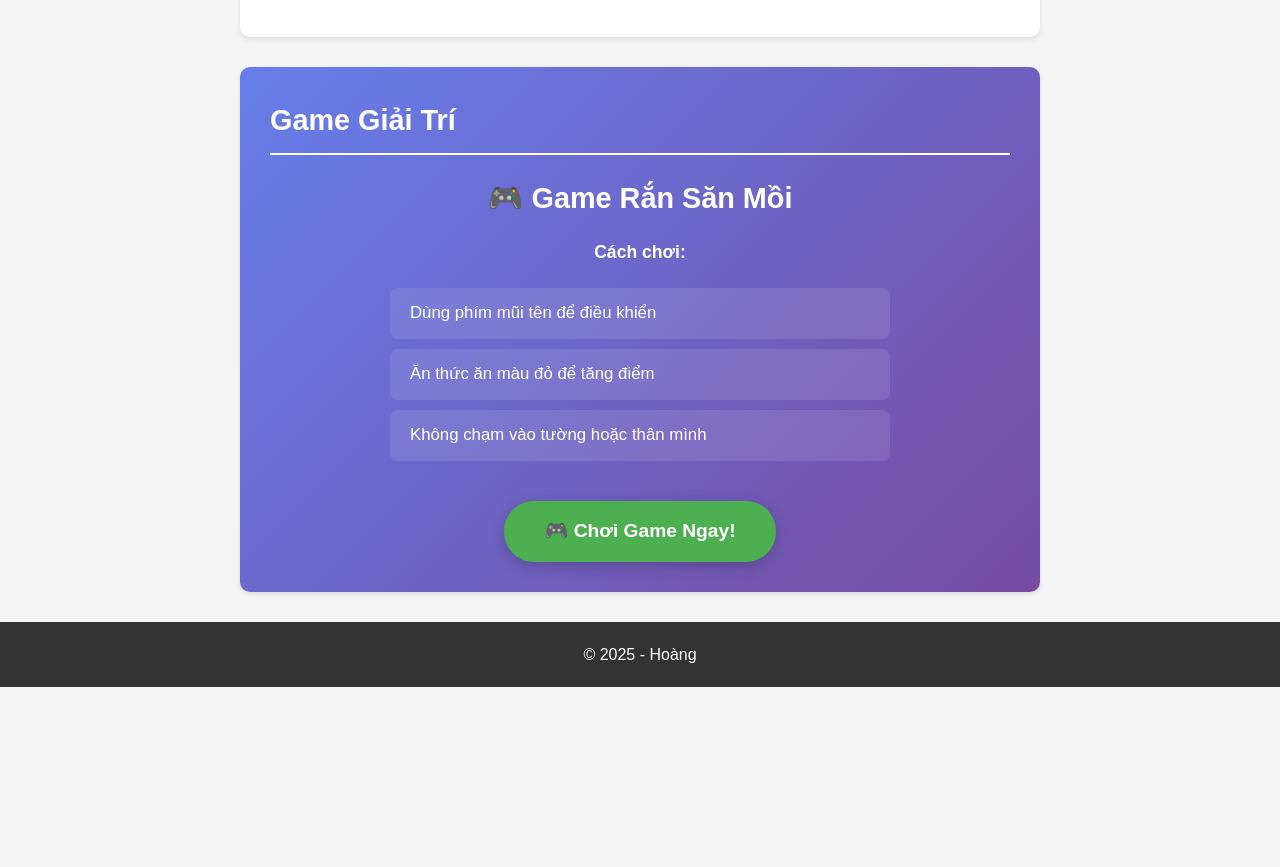
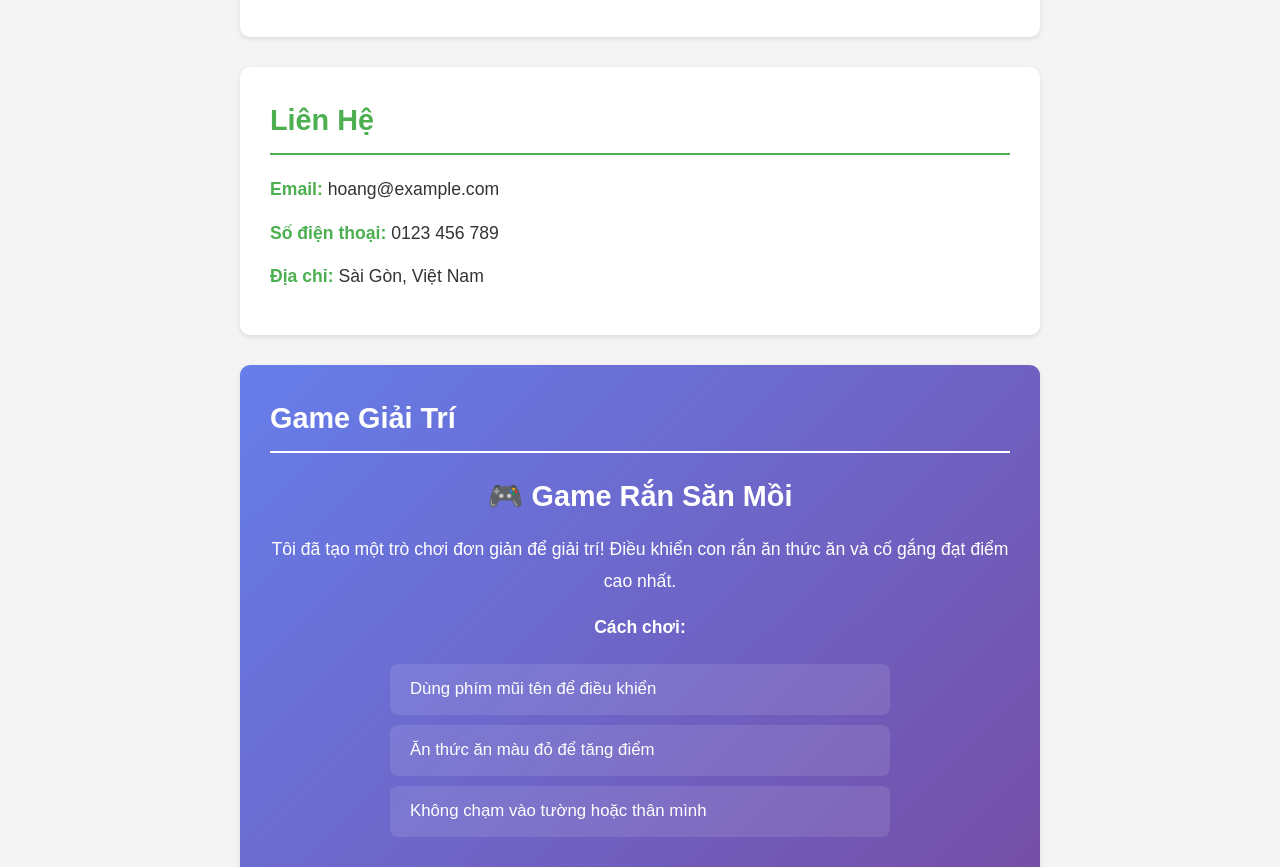
Before and after one commit to MrAnh001/webhoang, a plain HTML site: page index.html in a window 1280 px wide. Shown: the part 1153-2020 px from the top of the page. Before the commit the page ends 1840 px from the top, so only its background shows below. Drawn offline with Linux system fonts and the light colour scheme.

Commit message:
Update index.html

```diff
--- a/index.html
+++ b/index.html
@@ -7,16 +7,13 @@
     <link rel="stylesheet" href="style.css">
 </head>
 <body>
-    <!-- Phần header -->
     <header>
         <h1>Xin chào! Tôi là Nguyễn Minh Hoàng</h1>
         <p>Là Sinh Viên Trường Khoa Học Tự Nhiên | Lớp CTT5</p>
     </header>
 
-    <!-- Phần giới thiệu -->
     <section class="gioi-thieu">
         <h2>Về Tôi</h2>
-        <!-- Thay 'avatar.jpg' bằng tên file ảnh của bạn, hoặc dán link ảnh trực tiếp từ ImgBB -->
         <img src="https://i.postimg.cc/13pCM4th/image.png" alt="Ảnh của tôi">
         <p>
             Tôi Là Sinh Viên Trường Khoa Học Tự Nhiên | Lớp CTT5.
@@ -27,7 +24,6 @@
         </p>
     </section>
 
-    <!-- Phần sở thích -->
     <section class="so-thich">
         <h2>Sở Thích</h2>
         <ul>
@@ -38,11 +34,21 @@
         </ul>
     </section>
 
-    <!-- Phần game -->
+    <section class="lien-he">
+        <h2>Liên Hệ</h2>
+        <p><strong>Email:</strong> hoang@example.com</p>
+        <p><strong>Số điện thoại:</strong> 0123 456 789</p>
+        <p><strong>Địa chỉ:</strong> Sài Gòn, Việt Nam</p>
+    </section>
+
     <section class="game-section">
         <h2>Game Giải Trí</h2>
         <div class="game-intro">
             <h3>🎮 Game Rắn Săn Mồi</h3>
+            <p>
+                Tôi đã tạo một trò chơi đơn giản để giải trí!
+                Điều khiển con rắn ăn thức ăn và cố gắng đạt điểm cao nhất.
+            </p>
             <p><strong>Cách chơi:</strong></p>
             <ul>
                 <li>Dùng phím mũi tên để điều khiển</li>
@@ -53,7 +59,6 @@
         </div>
     </section>
 
-    <!-- Footer -->
     <footer>
         <p>&copy; 2025 - Hoàng </p>
     </footer>
```
